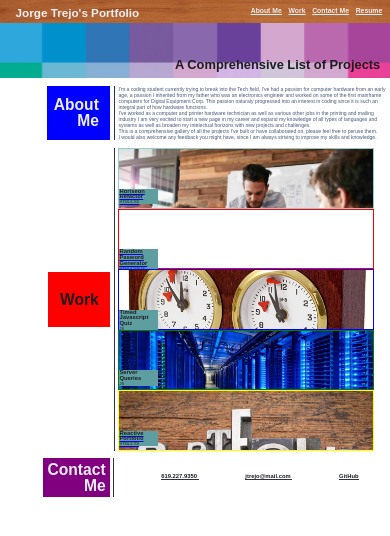
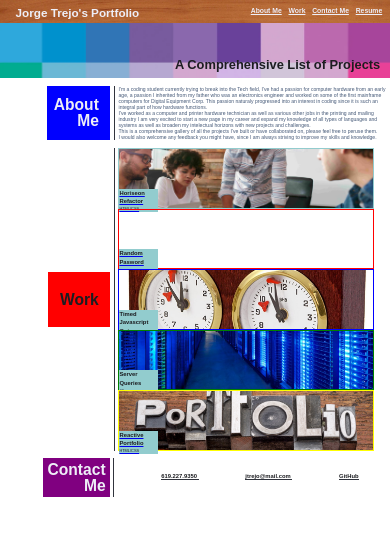
Before and after one commit to jtrejox/Reactive-Portfolio, a plain HTML site: page index.html in a window 390 px wide. Drawn offline with Linux system fonts and the light colour scheme.

Commit message:
fixed more media queries

```diff
--- a/style/style.css
+++ b/style/style.css
@@ -251,6 +251,7 @@ h4{
     flex-direction: column;
 }
 .projects div{
+    background-position: center;
     background-size: cover;
     opacity: 1;
     margin: 0vw 1vw;
@@ -258,6 +259,8 @@ h4{
     height: 15vw;
 }
 .project-title, .refactor-title{
+    text-decoration: none;
+    line-height: 1.5;
     display: inline;
     justify-content: end;
     align-items: center;
@@ -266,12 +269,12 @@ h4{
 
 .project-title h4, .refactor-title h4 {
     margin-top: 6vw;
-    background-color: cadetblue;
+    background-color: #92ccce;
     width: 10vw;
 
 }
 .project-title p, .refactor-title p {
-    background-color: cadetblue;
+    background-color: #92ccce;
     width: 10vw;
 
 }
```
